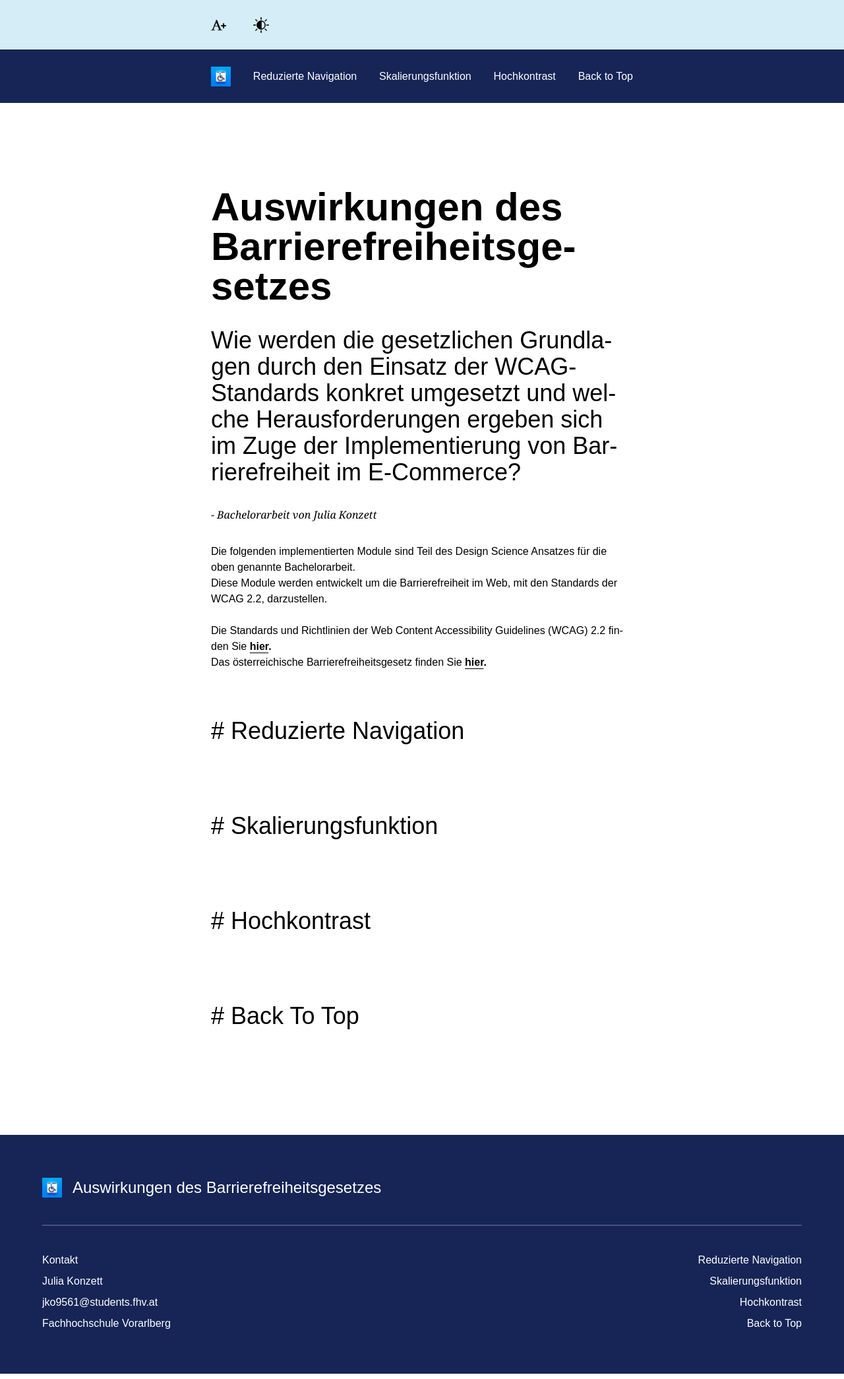
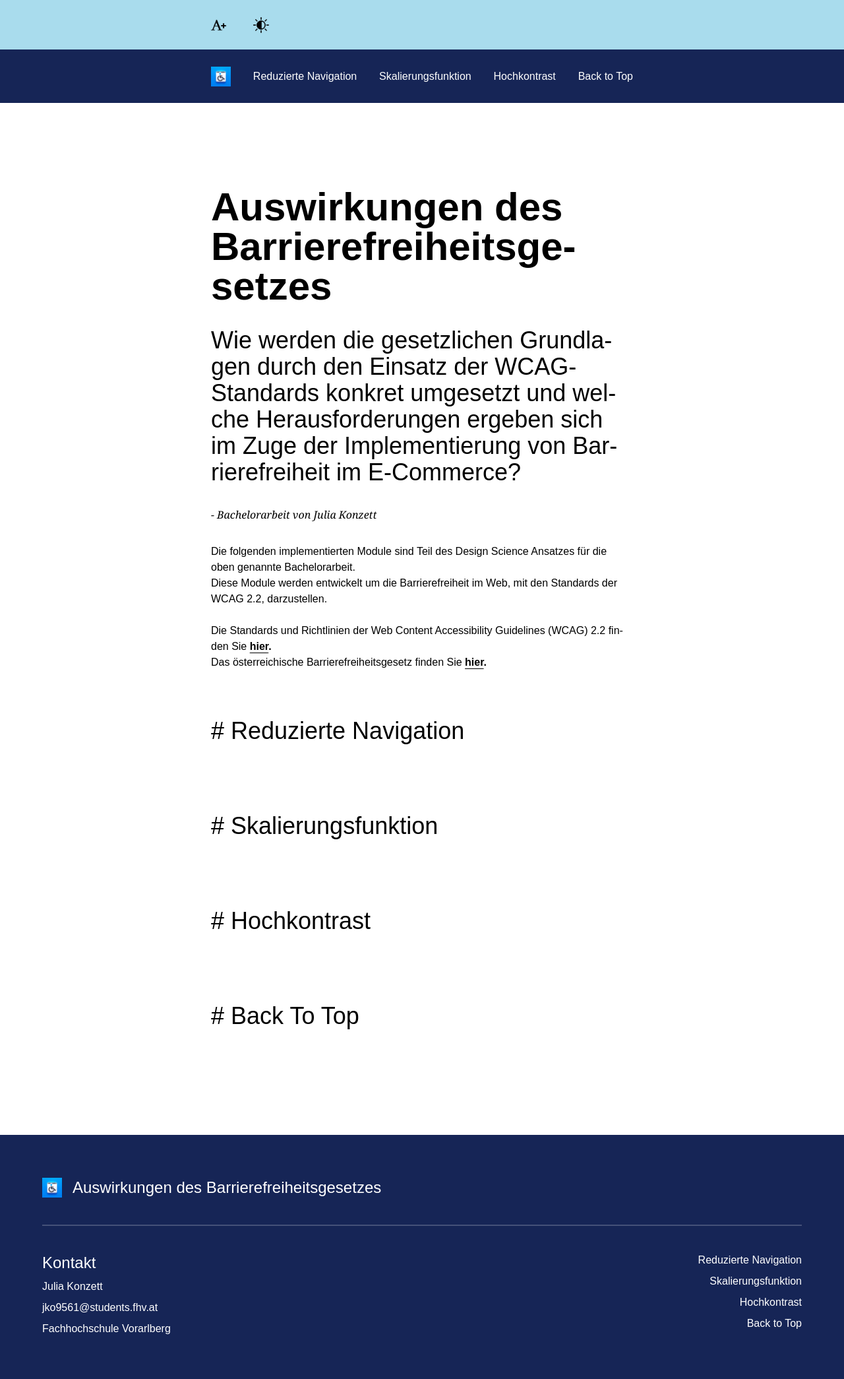
Before and after one commit to juliakonzett/accessibility-x-file, a Next.js app: page / in a window 1280 px wide. Shown: the whole page at 66% size. Built offline with nearby package versions, Linux system fonts and the light colour scheme.

Commit message:
added highcontrast mode

```diff
--- a/src/app/globals.css
+++ b/src/app/globals.css
@@ -1,4 +1,10 @@
 @import "tailwindcss";
+
+@layer utilities {
+  .custom-focus {
+    @apply focus:outline-4 focus:outline-offset-2 focus:outline-red-500;
+  }
+}
 
 html {
   scroll-behavior: smooth;
@@ -8,8 +14,29 @@ body {
   font-family: Arial, Helvetica, sans-serif;
 }
 
-@layer utilities {
-  .custom-focus {
-    @apply focus:outline-4 focus:outline-offset-2 focus:outline-red-500;
-  }
+html.contrast,
+body.contrast {
+  background-color: #000 !important;
+  color: #fff !important;
 }
+
+body.contrast .functions-bar {
+  background-color: #000 !important;
+  color: #ffff00 !important;
+}
+
+body.contrast .navbar,
+body.contrast .footer {
+  background-color: #000 !important;
+  color: #ffffff !important;
+}
+
+body.contrast a,
+body.contrast span,
+body.contrast h4 {
+  color: #ffff00 !important;
+}
+
+body.contrast img {
+  filter: invert(100%) brightness(150%);
+}
--- a/src/components/Footer.tsx
+++ b/src/components/Footer.tsx
@@ -3,11 +3,11 @@ import Link from 'next/link';
 
 export default function Footer() {
   return (
-    <div className='px-[5%] py-[5%] hyphens-auto bg-blue-950 text-white flex flex-col gap-10'>
+    <div className='footer px-[5%] py-[5%] hyphens-auto bg-blue-950 text-white flex flex-col gap-10'>
       <Link
         aria-label='Öffnet Navigationsseite im gleichen Tab'
         href='/'
-        className='flex flex-row gap-4 items-center'>
+        className='custom-focus flex flex-row gap-4 items-center'>
         <Image
           src='/accessibility_logo.png'
           alt='Ein hellblaues Logo mit einem Rollstuhlfahrer Icon in der Mitte'
@@ -24,10 +24,10 @@ export default function Footer() {
       <div className='flex flex-row justify-between w-full'>
         {/* Kontakt */}
         <div className='flex flex-col gap-2'>
-          <h2>Kontakt</h2>
-          <p>Julia Konzett</p>
-          <p>jko9561@students.fhv.at</p>
-          <p>Fachhochschule Vorarlberg</p>
+          <h4 className='text-2xl'>Kontakt</h4>
+          <span>Julia Konzett</span>
+          <span>jko9561@students.fhv.at</span>
+          <span>Fachhochschule Vorarlberg</span>
         </div>
 
         {/* Navigation */}
--- a/src/components/FunctionsBar.tsx
+++ b/src/components/FunctionsBar.tsx
@@ -1,24 +1,44 @@
+'use client';
 import Image from 'next/image';
+import { useEffect, useState } from 'react';
 
 export default function FuncitonsBar() {
+  const [isContrast, setIsContrast] = useState(false);
+
+  useEffect(() => {
+    const saved = localStorage.getItem('highContrast') === 'true';
+    setIsContrast(saved);
+    document.body.classList.toggle('contrast', saved);
+  }, []);
+
+  const toggleContrast = () => {
+    const newState = !isContrast;
+    setIsContrast(newState);
+    document.body.classList.toggle('contrast', newState);
+    localStorage.setItem('highContrast', String(newState));
+  };
+
   return (
-    <div className='px-[25%] py-[2%] flex flex-row gap-10 bg-[rgba(169,220,237,0.5)]'>
-      <div className='relative w-6 h-6'>
+    <div className='functions-bar px-[25%] py-[2%] flex flex-row gap-10 bg-[#a9dced] text-black'>
+      <button className='relative w-6 h-6 custom-focus hover:cursor-pointer'>
         <Image
           src='/letter.png'
-          alt='Ein großes A und ein Pluszeichen'
+          alt='Ein großes A und ein Pluszeichen.'
           fill
           style={{ objectFit: 'contain' }}
         />
-      </div>
-      <div className='relative w-6 h-6'>
+      </button>
+      <button
+        onClick={toggleContrast}
+        aria-label='Kontrastmodus ein- oder ausschalten'
+        className='custom-focus relative w-6 h-6 hover:cursor-pointer'>
         <Image
           src='/brightness.png'
-          alt='Eine schwarz weiße Sonne die Kontrast abbilden soll.'
+          alt='Kontrast-Symbol (Sonne)'
           fill
           style={{ objectFit: 'contain' }}
         />
-      </div>
+      </button>
     </div>
   );
 }
--- a/src/components/Navbar.tsx
+++ b/src/components/Navbar.tsx
@@ -3,8 +3,12 @@ import Link from 'next/link';
 
 export default function Navbar() {
   return (
-    <nav className='px-[25%] py-[2%] hyphens-auto flex flex-row justify-between items-center bg-blue-950 text-white'>
-      <Link aria-label={'Führt zurück zur Startseite'} tabIndex={0} href={'/'}>
+    <nav className='navbar px-[25%] py-[2%] hyphens-auto flex flex-row justify-between items-center bg-blue-950 text-white'>
+      <Link
+        aria-label={'Führt zurück zur Startseite'}
+        tabIndex={0}
+        href={'/'}
+        className='custom-focus'>
         <Image
           src='/accessibility_logo.png'
           alt='Ein hellblaues Logo mit einem Rollstuhlfahrer Icon in der Mitte'
```
